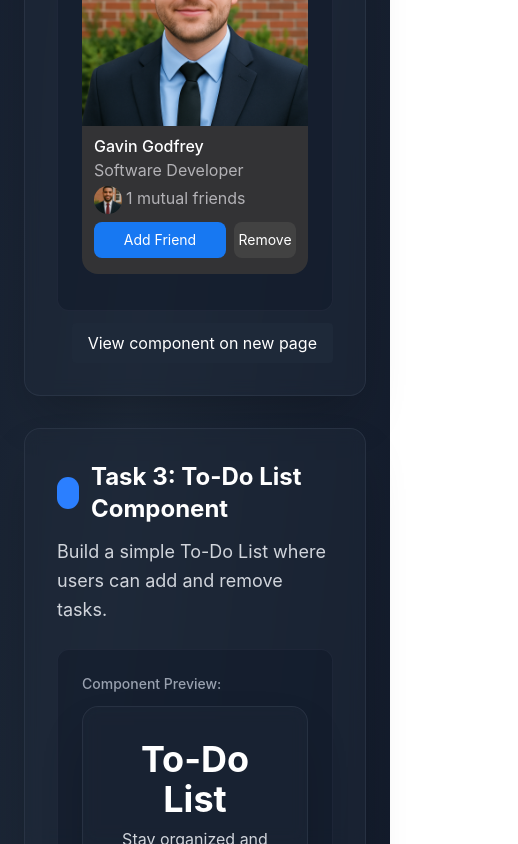
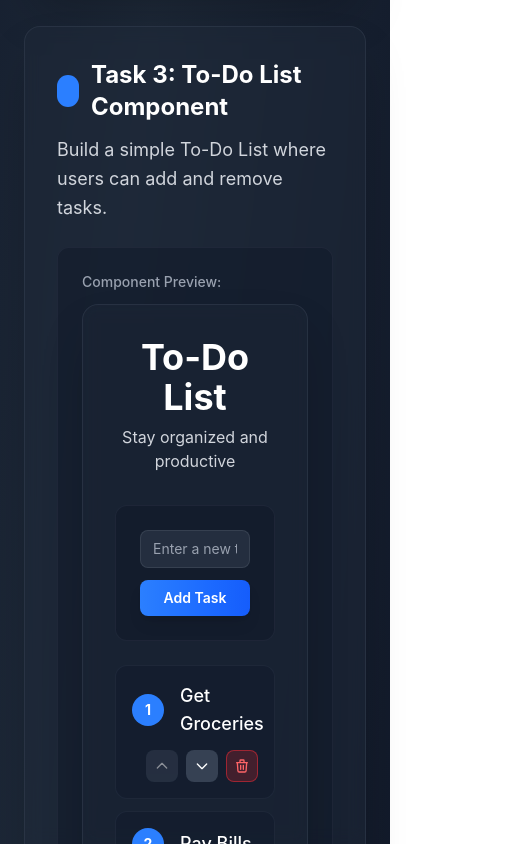
Before and after one commit to glennnoronha/react-components-practice, a Next.js app: page /practice in a window 390 px wide. Shown: the part 2097-2941 px from the top of the page, 518 px wide, since content can reach past the window. Built offline with nearby package versions, Linux system fonts and the light colour scheme.

Commit message:
fixed button positioning on mobile

```diff
--- a/app/practice/page.js
+++ b/app/practice/page.js
@@ -45,14 +45,7 @@ export default function Practice() {
                   mutualFriends="1 mutual friends"
                   className="mx-auto"
                 />
-                <FacebookCard
-                  name="Gavin Godfrey"
-                  title="Software Developer"
-                  profileImage="/profile-1.png"
-                  mutualFriendImage="/profile-3.png"
-                  mutualFriends="1 mutual friends"
-                  className="mx-auto"
-                />
+
               </div>
             </Task>
             <Task
--- a/components/Task.jsx
+++ b/components/Task.jsx
@@ -32,7 +32,7 @@ function Task({
         <div className="flex justify-end mt-3">
           <Link
             href={viewHref}
-            className="bg-gray-800 px-4 py-2 rounded text-white hover:opacity-80"
+            className="bg-gray-700 px-4 py-2 rounded text-white hover:opacity-80"
           >
             {viewLabel}
           </Link>
--- a/components/ToDo.jsx
+++ b/components/ToDo.jsx
@@ -50,26 +50,24 @@ export default function ToDo() {
       <div className="bg-gray-800/50 backdrop-blur-sm rounded-2xl shadow-2xl p-8 border border-gray-700/50">
         {/* Header */}
         <div className="text-center mb-8">
-          <h3 className="text-4xl font-bold ">
-            To-Do List
-          </h3>
+          <h3 className="text-4xl font-bold ">To-Do List</h3>
           <p className="text-gray-300 mt-2">Stay organized and productive</p>
         </div>
 
         {/* Add Task Section */}
         <div className="bg-gray-900/50 rounded-xl p-6 border border-gray-700/30 mb-6">
-          <div className="flex gap-3">
+          <div className="flex flex-col sm:flex-row gap-3">
             <input
               type="text"
               name="text"
-              className="bg-gray-700/50 border border-gray-600/50 rounded-lg px-4 py-3 flex-grow text-white placeholder-gray-400 focus:outline-none focus:ring-2 focus:ring-blue-500 focus:border-transparent transition-all duration-200"
+              className="bg-gray-700/50 border border-gray-600/50 rounded-lg px-3 py-2 sm:px-4 sm:py-3 flex-grow text-white placeholder-gray-400 focus:outline-none focus:ring-2 focus:ring-blue-500 focus:border-transparent transition-all duration-200 text-sm sm:text-base"
               placeholder="Enter a new task..."
               value={newTask}
               onChange={handleInput}
               onKeyDown={(e) => e.key === "Enter" && addTask()}
             />
             <button
-              className="bg-gradient-to-r from-blue-500 to-blue-600 hover:from-blue-600 hover:to-blue-700 text-white px-6 py-3 rounded-lg font-semibold transition-all duration-200 shadow-lg hover:shadow-xl transform hover:scale-105 focus:outline-none focus:ring-2 focus:ring-blue-500 focus:ring-offset-2 focus:ring-offset-gray-800"
+              className="bg-gradient-to-r from-blue-500 to-blue-600 hover:from-blue-600 hover:to-blue-700 text-white px-4 py-2 sm:px-6 sm:py-3 rounded-lg font-semibold transition-all duration-200 shadow-lg hover:shadow-xl transform hover:scale-105 focus:outline-none focus:ring-2 focus:ring-blue-500 focus:ring-offset-2 focus:ring-offset-gray-800 text-sm sm:text-base whitespace-nowrap"
               onClick={addTask}
             >
               Add Task
@@ -92,19 +90,22 @@ export default function ToDo() {
                 key={index}
                 className="bg-gray-900/30 hover:bg-gray-900/50 rounded-xl p-4 border border-gray-700/30 hover:border-gray-600/50 transition-all duration-200 group"
               >
-                <div className="flex items-center gap-4">
+                <div className="flex flex-col sm:flex-row sm:items-center gap-3">
+                  {/* Top Row: Task Number and Text */}
+                  <div className="flex items-center gap-4 flex-grow">
                     {/* Task Number */}
                     <div className="w-8 h-8 bg-blue-500 rounded-full flex items-center justify-center text-sm font-bold text-white flex-shrink-0">
                       {index + 1}
                     </div>
 
                     {/* Task Text */}
-                  <span className="flex-grow text-white font-medium text-lg">
+                    <span className="text-white font-medium text-lg">
                       {task}
                     </span>
+                  </div>
 
-                  {/* Action Buttons */}
-                  <div className="flex items-center gap-2 opacity-0 group-hover:opacity-100 transition-opacity duration-200">
+                  {/* Bottom Row (Mobile) / Right Side (Desktop): Action Buttons */}
+                  <div className="flex items-center gap-2 opacity-100 md:opacity-0 md:group-hover:opacity-100 transition-opacity duration-200 justify-end sm:justify-start">
                     {/* Move Up */}
                     <button
                       className="w-8 h-8 bg-gray-700 hover:bg-gray-600 rounded-lg flex items-center justify-center transition-colors duration-200 disabled:opacity-50 disabled:cursor-not-allowed"
```
Lines whose indentation alone changed are shown as unchanged.
